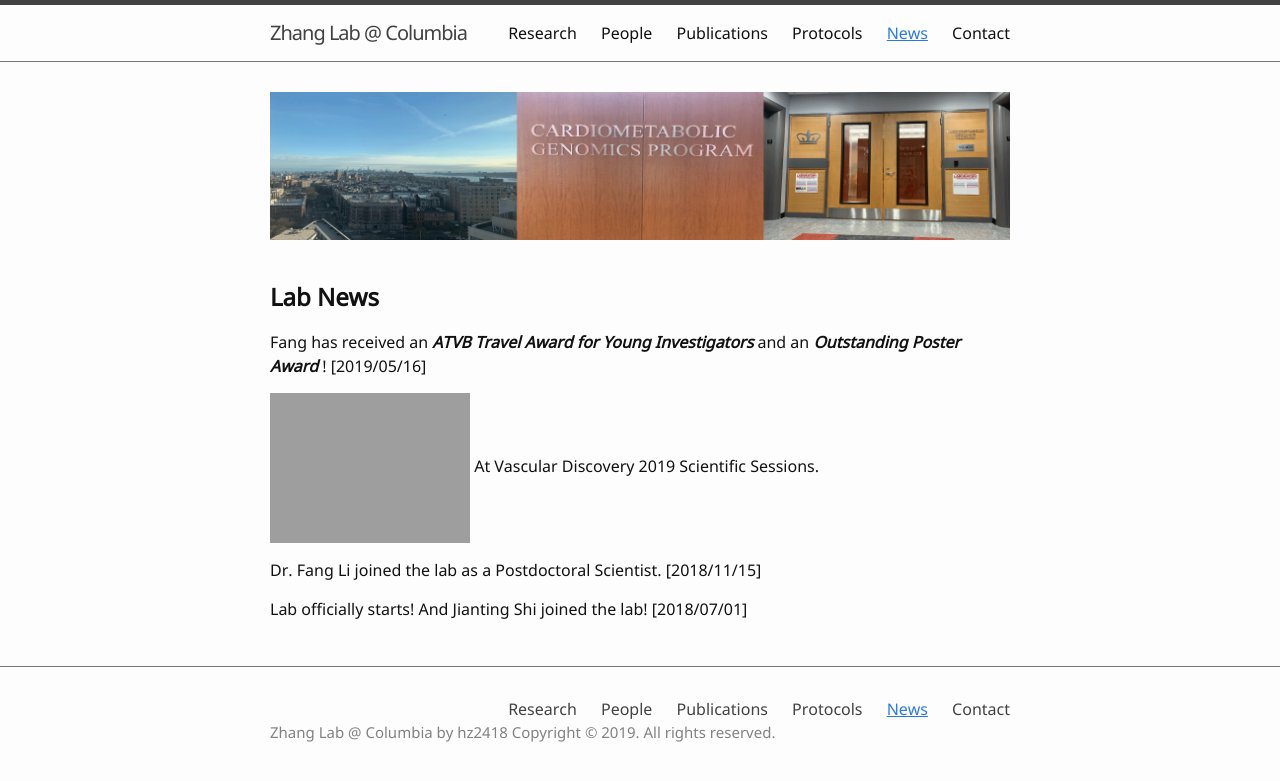
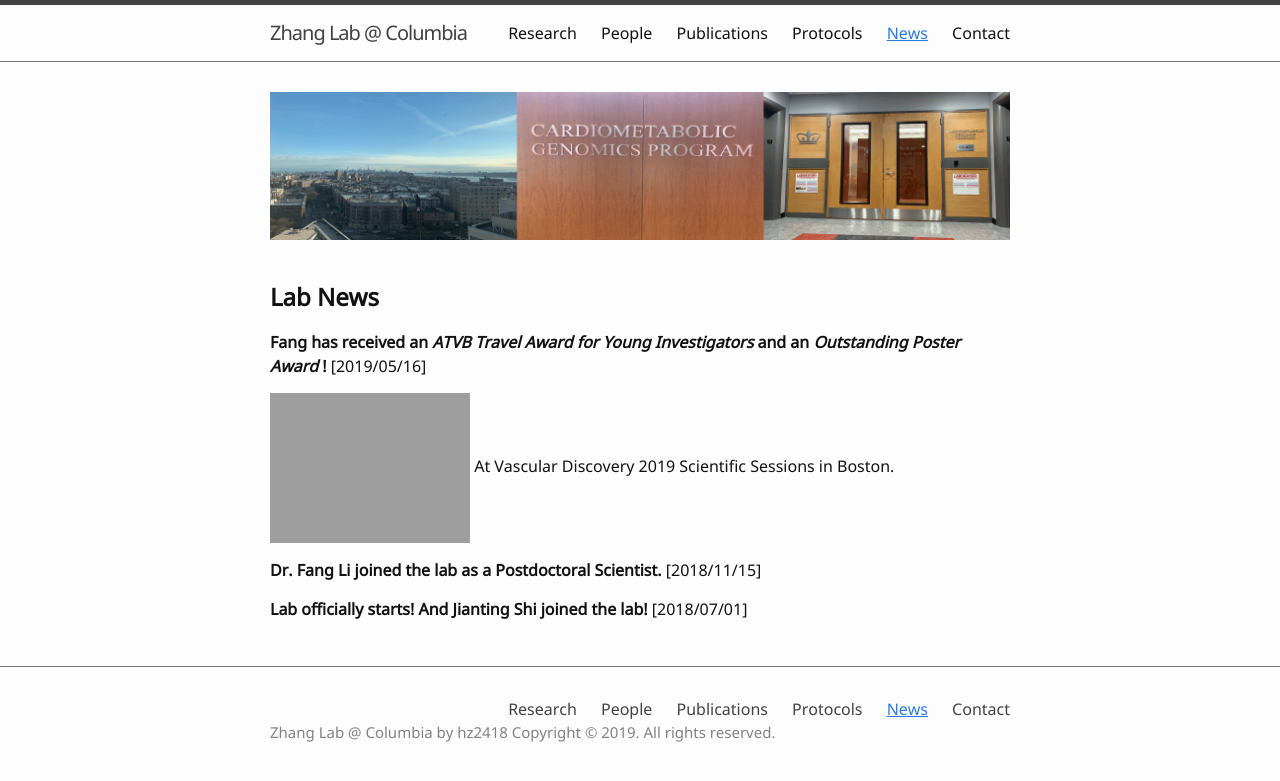
Before and after one commit to hanruizhang/zhanglab, a Jekyll site: the page built from 5_News.md, in a window 1280 px wide. Shown: the top 781 px of the page. Built offline with Jekyll 4.4.1, drawn with Linux system fonts in a browser that asks for light colours.

Commit message:
Update 5_News.md

```diff
--- a/5_News.md
+++ b/5_News.md
@@ -10,9 +10,9 @@ nav: true
 
 
 ## **Lab News**
-#### Fang has received an _**ATVB Travel Award for Young Investigators**_ and an _**Outstanding Poster Award**_ ! [2019/05/16]
+#### **Fang has received an _ATVB Travel Award for Young Investigators_ and an _Outstanding Poster Award_ !** [2019/05/16]
 <img src="{{ '/images/2019ATVB_TravelAward.jpg' | absolute_url }}" alt="2019ATVB_TravelAward" width="200">
-At Vascular Discovery 2019 Scientific Sessions.
+At Vascular Discovery 2019 Scientific Sessions in Boston.
 
-#### Dr. Fang Li joined the lab as a Postdoctoral Scientist. [2018/11/15]
-#### Lab officially starts! And Jianting Shi joined the lab! [2018/07/01]
+#### **Dr. Fang Li joined the lab as a Postdoctoral Scientist.** [2018/11/15]
+#### **Lab officially starts! And Jianting Shi joined the lab!** [2018/07/01]
```
